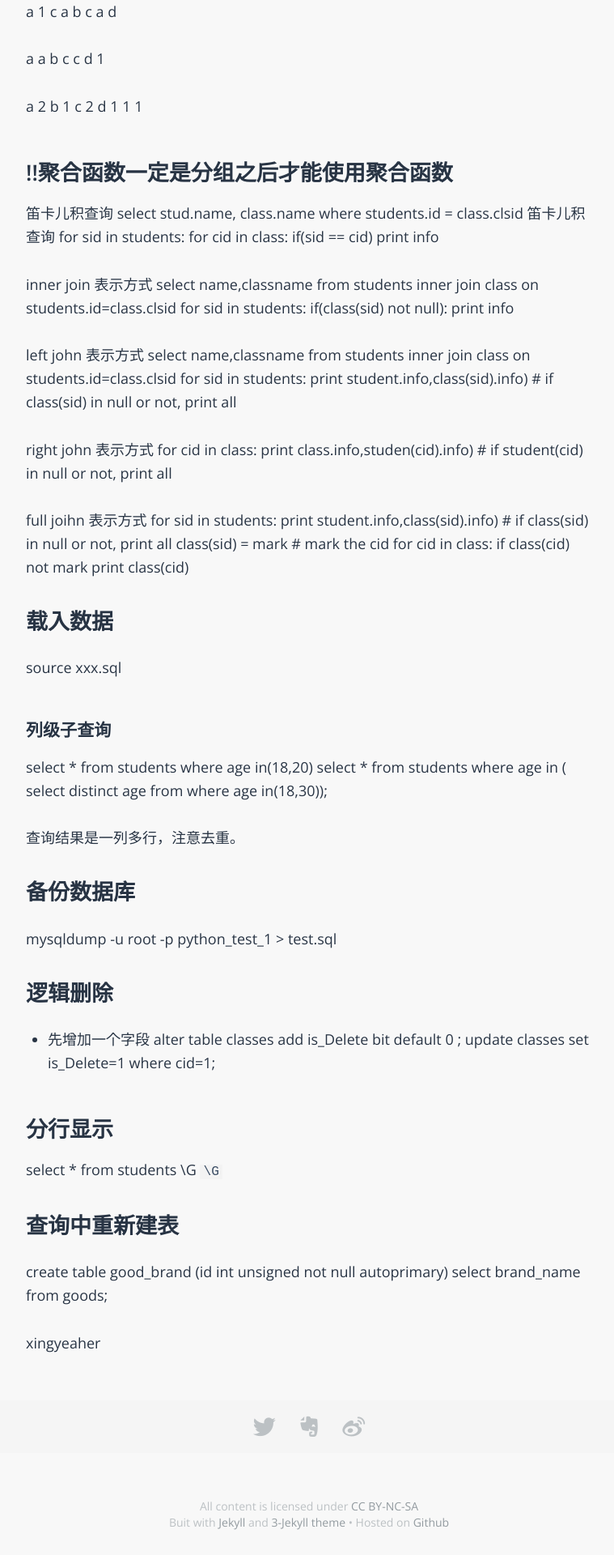
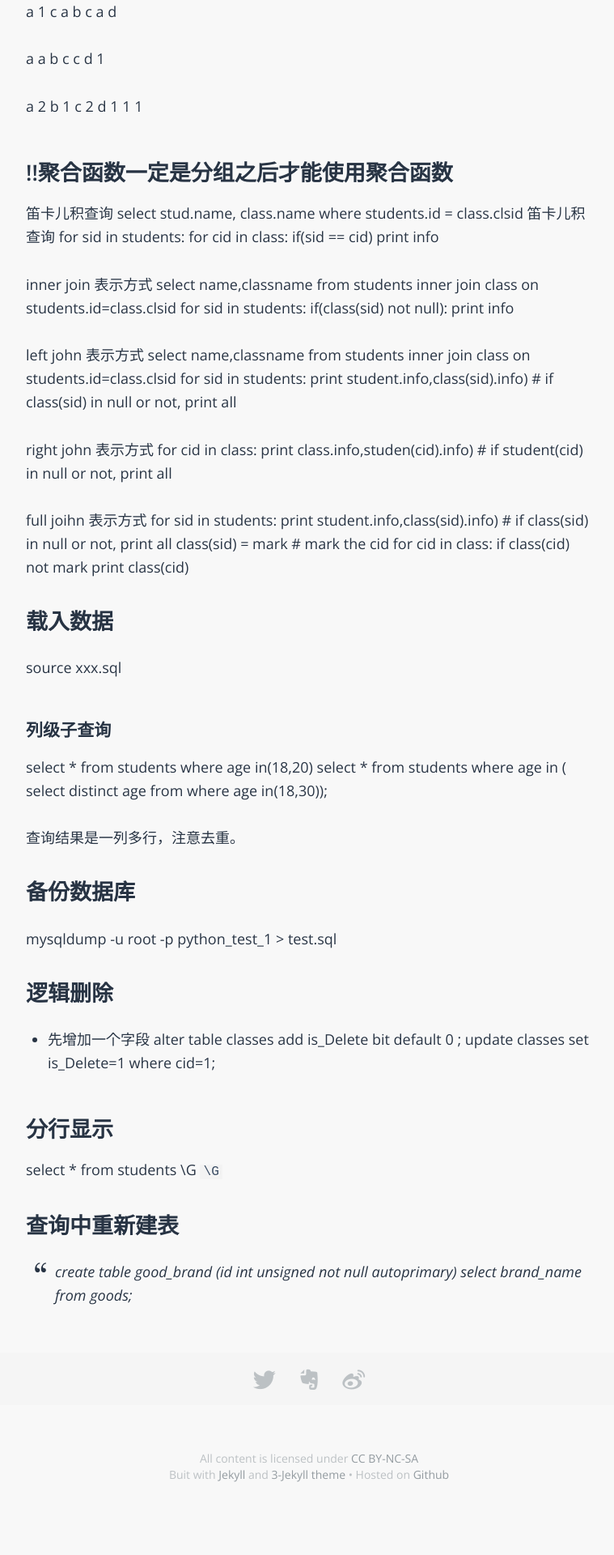
Before and after one commit to Stenson00o/Stenson00o.github.io, a Jekyll site: the page built from _posts/2019-07-10-mysql-dql.md, in a window 1280 px wide. Shown: the part 910-2830 px from the top of the page at 81% size, without its empty margins (258-1017 px from the left). Built offline with Jekyll 4.4.1, drawn with Linux system fonts in a browser that asks for light colours; some web fonts are replaced.

Commit message:
Update 2019-07-10-mysql-dql.md

```diff
--- a/_posts/2019-07-10-mysql-dql.md
+++ b/_posts/2019-07-10-mysql-dql.md
@@ -102,7 +102,4 @@ select * from students \G
 
 #  查询中重新建表
 
-create table good_brand (id  int unsigned not null autoprimary) select brand_name from goods;
-
-
-xingyeaher
+> create table good_brand (id  int unsigned not null autoprimary) select brand_name from goods;
```
